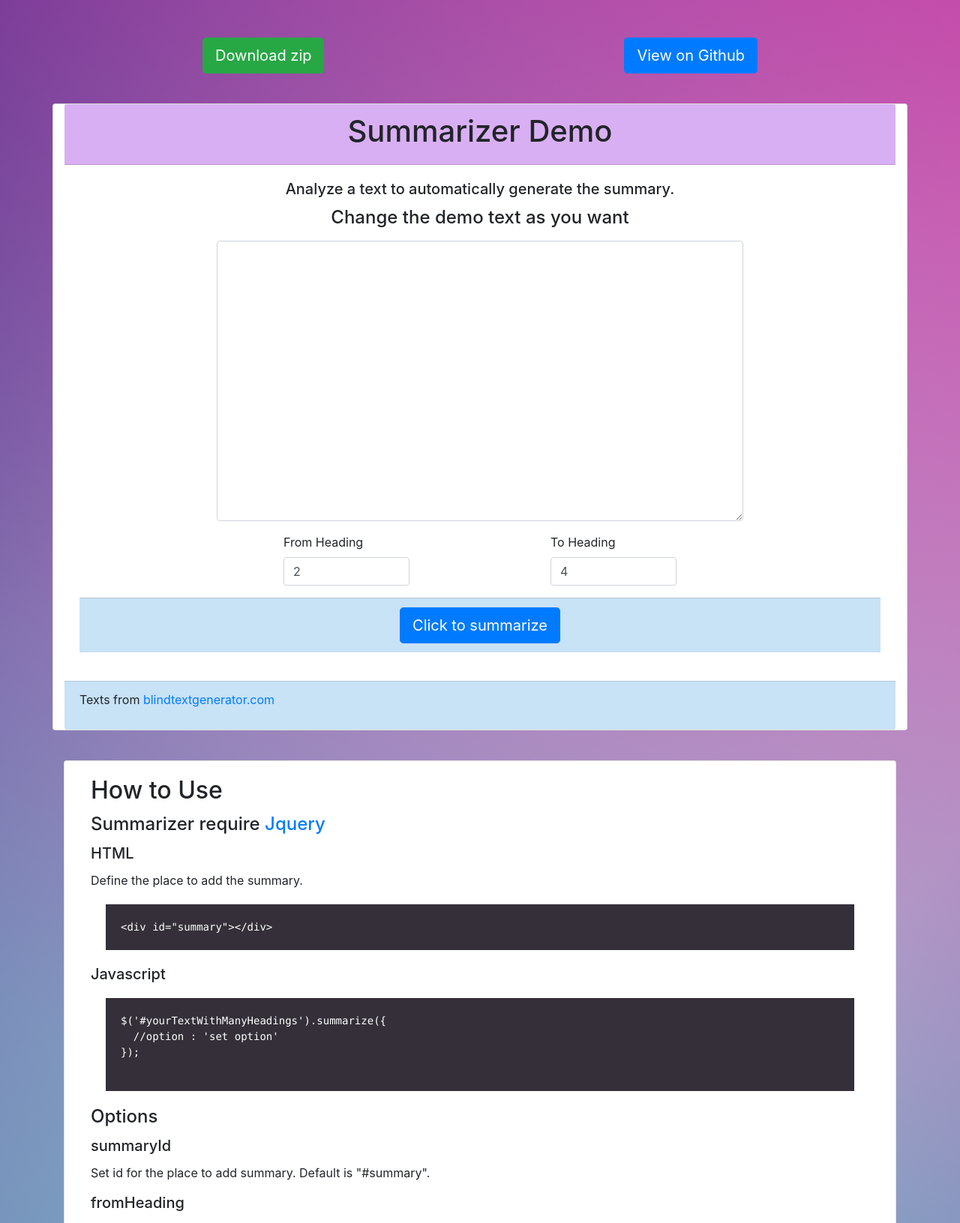
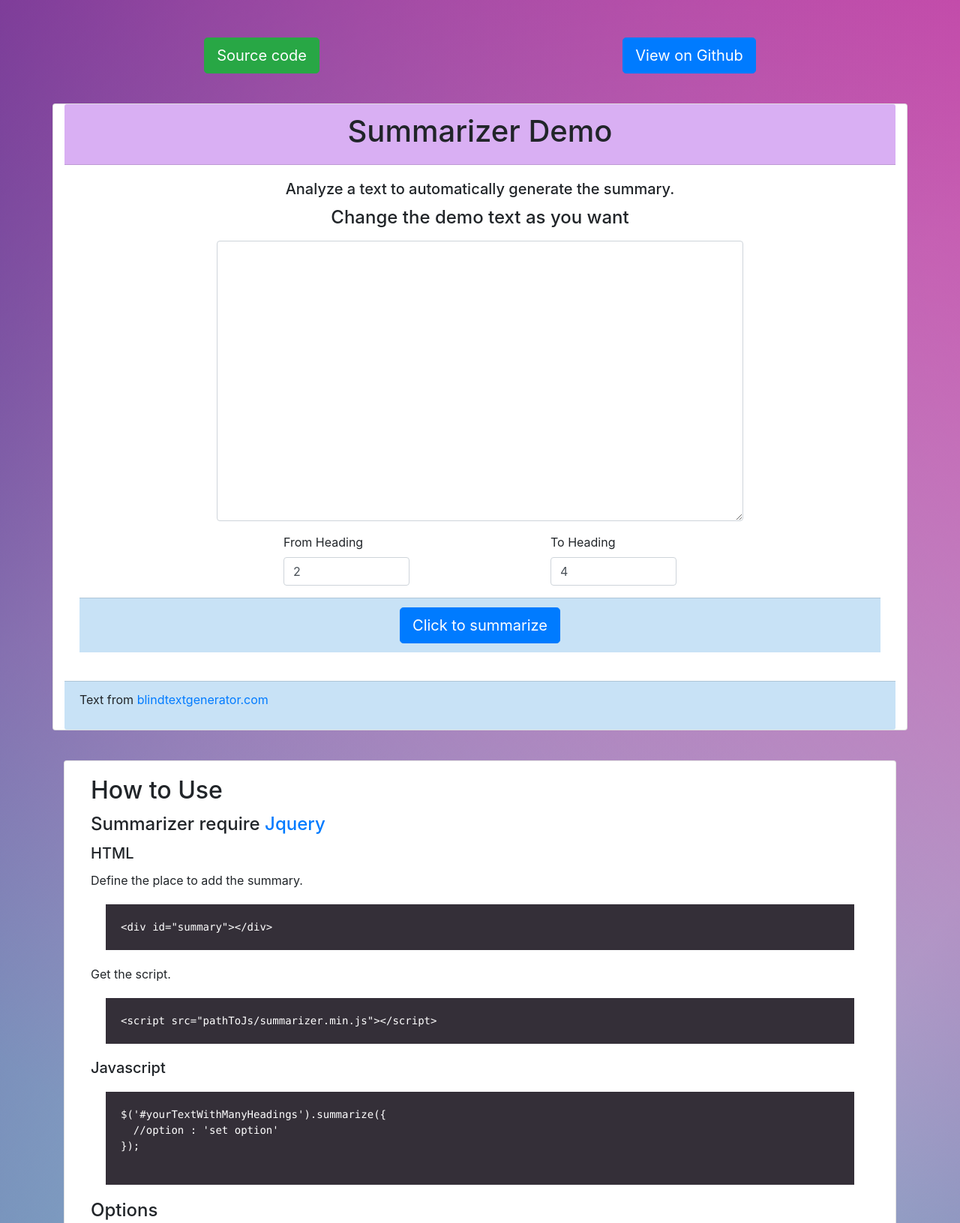
Before and after one commit to module-art/summarizer, a PHP site: page / in a window 1280 px wide. Shown: the top 1631 px of the page at 75% size. Run offline with PHP 8.4, Linux system fonts and the light colour scheme; some libraries are stand-ins or nearby versions.

Commit message:
edit view

```diff
--- a/public/index.php
+++ b/public/index.php
@@ -16,7 +16,7 @@
     <section id="content" class="container">
 
       <section id="header" class="row justify-content-around">
-        <a class="btn btn-success btn-lg" href="https://framagit.org/module-art/summarizer/-/archive/master/summarizer-master.zip" role="button"><i class="fas fa-download"></i> Download zip</a>
+        <a class="btn btn-success btn-lg" href="http://summarizer.module-art.fr/js/summarizer.js" role="button"><i class="fas fa-eye"></i> Source code</a>
         <a class="btn btn-primary btn-lg" href="https://github.com/module-art/summarizer.git" role="button"><i class="fab fa-github"></i> View on Github</a>
       </section>
 
@@ -62,7 +62,7 @@
             </div>
           </div>
           <div class="card-footer">
-<p>Texts from <a href="https://www.blindtextgenerator.com">blindtextgenerator.com</a></p>
+<p>Text from <a href="https://www.blindtextgenerator.com">blindtextgenerator.com</a></p>
           </div>
         </div>
       </section>
@@ -76,6 +76,12 @@
           <pre>
 <?php
 echo htmlspecialchars('<div id="summary"></div>');
+?>
+          </pre>
+          <p>Get the script.</p>
+          <pre>
+<?php
+echo htmlspecialchars('<script src="pathToJs/summarizer.min.js"></script>');
 ?>
           </pre>
           <h5 class="card-title">Javascript</h5>
```
